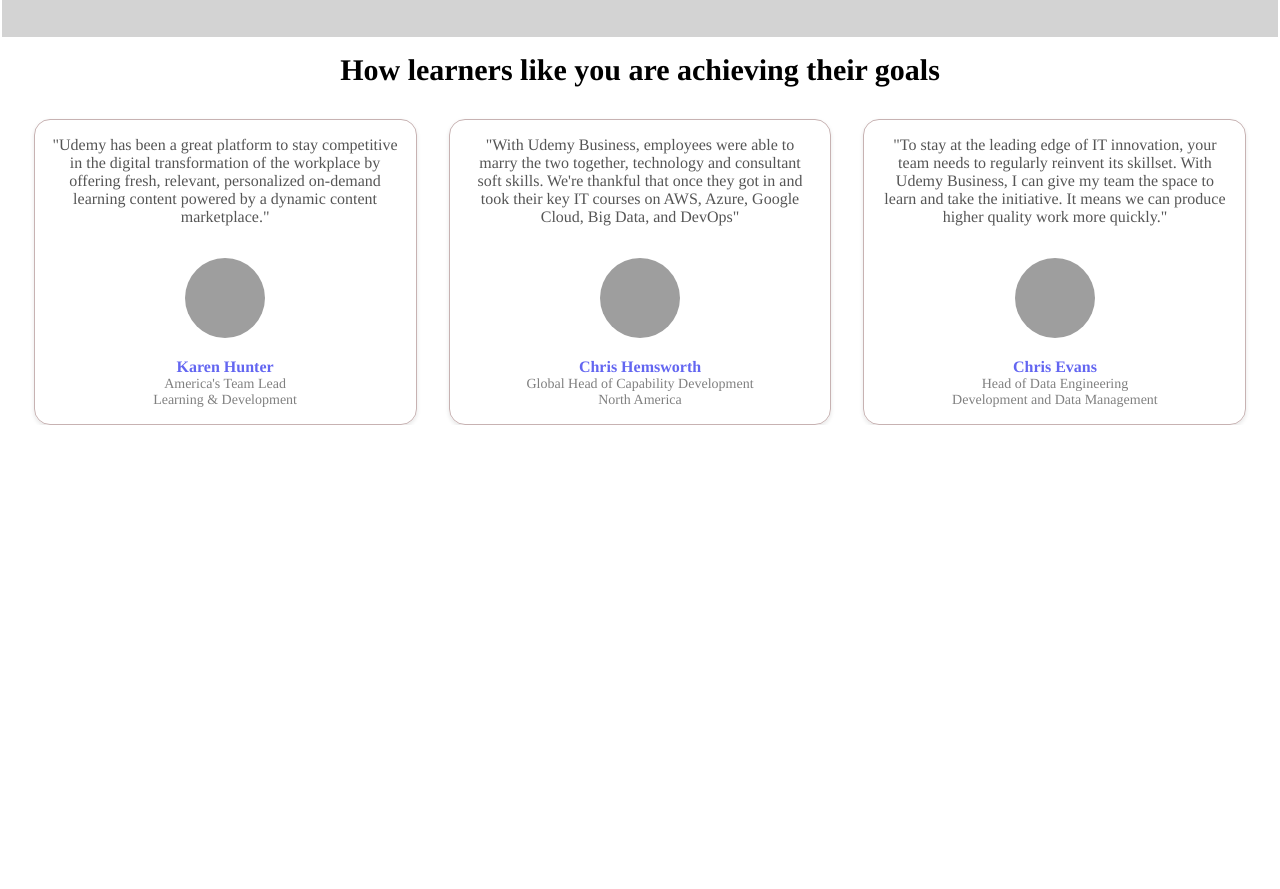
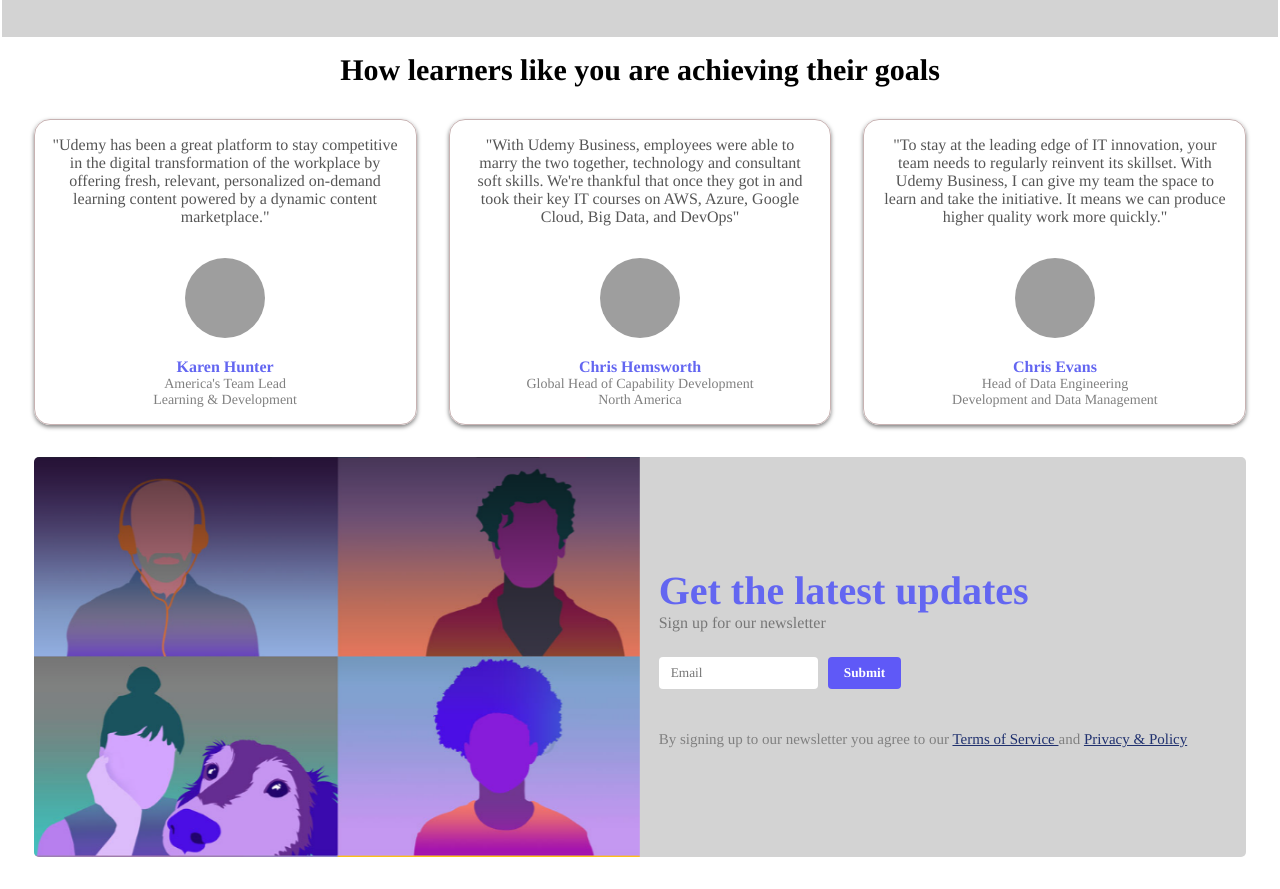
Before and after one commit to Anurag1778/stydywithanurag, a plain HTML site: page index.html in a window 1280 px wide. Shown: the part 1542-2431 px from the top of the page. Before the commit the page ends 1967 px from the top, so only its background shows below. Drawn offline with Linux system fonts and the light colour scheme; grey boxes are pictures that could not be loaded.

Commit message:
newssection created

```diff
--- a/index.html
+++ b/index.html
@@ -258,7 +258,42 @@
     </div>
 
 
+<div class="newsletter-container">
+  <div class="newsletter-content">
+    <div class="news-left">
+      <img src="./images/news.png" alt="">
+    </div>
+    <div class="news-right">
+      <div class="news-info">
+        <h2 class="news-title">
+Get the latest updates
+        </h2>
+        <p class="news-desc">
+Sign up for our newsletter
+        </p>
+      </div>
 
+
+       <form class="news-form">
+        <input class="news-email" placeholder="Email"/>
+        <button class="news-send-button">Submit</button>
+       </form>
+
+
+
+       <div class="privacy-policy">
+        By signing up to our newsletter you agree to our
+        <a class="news-link">
+          Terms of Service
+        </a>
+        and
+        <a class="news-link">
+Privacy & Policy
+        </a>
+       </div>
+    </div>
+  </div>
+</div>
 
 
 
--- a/style.css
+++ b/style.css
@@ -427,7 +427,7 @@ body {
   flex-direction: column;
   border: 1px solid rgb(199, 178, 178);
   border-radius: 1rem;
-  box-shadow: 0 2px 4px rgba(0, 0, 0, 0.1);
+  box-shadow: 0 2px 4px rgba(0, 0, 0, 0.5);
   padding: 1rem;
   gap: 1rem;
   transition: transform 0.3s ease , box-shadow 0.3s ease;
@@ -463,3 +463,115 @@ color: #6366f1;
 font-size: 0.875rem;
 color: gray;
 }
+
+
+.newsletter-container{
+  background-color: #ffffff;
+  padding: 2rem;
+  max-width: 1280px;
+  height: 50vh;
+  margin: 0 auto;
+}
+
+
+.newsletter-content{
+  display: flex;
+  flex-direction: row;
+  background-color: lightgray;
+  height: 100%;
+  border-radius: 5px;
+  overflow: hidden;
+}
+
+.news-left{
+  width: 50%;
+  height: 100%;
+  position: relative;
+}
+
+.news-left img{
+  position: absolute;
+  inset: 0;
+  width: 100%;
+  height: 100%;
+  object-fit: cover;
+  object-position: center;
+
+}
+
+
+.news-right{
+  display: flex;
+  flex-direction: column;
+  gap: 1rem;
+  align-items: flex-start;
+  padding:0.865rem;
+  justify-content: center;
+}
+.news-info{
+  padding: 0.3rem;
+}
+
+.news-title{
+  font-size: 2.5rem;
+  font-weight: bold;
+  color: #6366f1;
+}
+
+.news-desc{
+  text-align: left;
+  color: #777777;
+}
+
+.news-form{
+  padding: 0.3rem;
+  display: flex;
+  flex-wrap: wrap;
+  margin-bottom: 1rem;
+  gap: 0.6rem;
+
+}
+
+.news-email{
+  background-color: #ffffff;
+  width: 50%;
+  border: none;
+  color:gray;
+  border-radius: 4px;
+  padding: 0.5rem 0.75rem;
+}
+
+
+.news-email:focus{
+  border-color: #6366f1;
+  box-shadow: 0 4px 8px rgba(118, 144, 192, 0.3);
+}
+
+.news-send-button{
+  border: none;
+  color: #ffffff;
+  background-color: #5f59f7;
+  padding: 0.5rem 1rem;
+  border-radius: 0.25rem;
+  font-weight: bold;
+
+}
+
+
+.news-send-button:hover{
+  background-color: #6592fd;
+  transition: all 0.1s;
+}
+
+.privacy-policy{
+padding: 0.3rem;
+font-size: 15px;
+color: gray;
+
+}
+
+
+.news-link{
+  text-decoration: underline;
+  color: #1f306e;
+}
```
Also changed, not shown: images/news.png (added).
